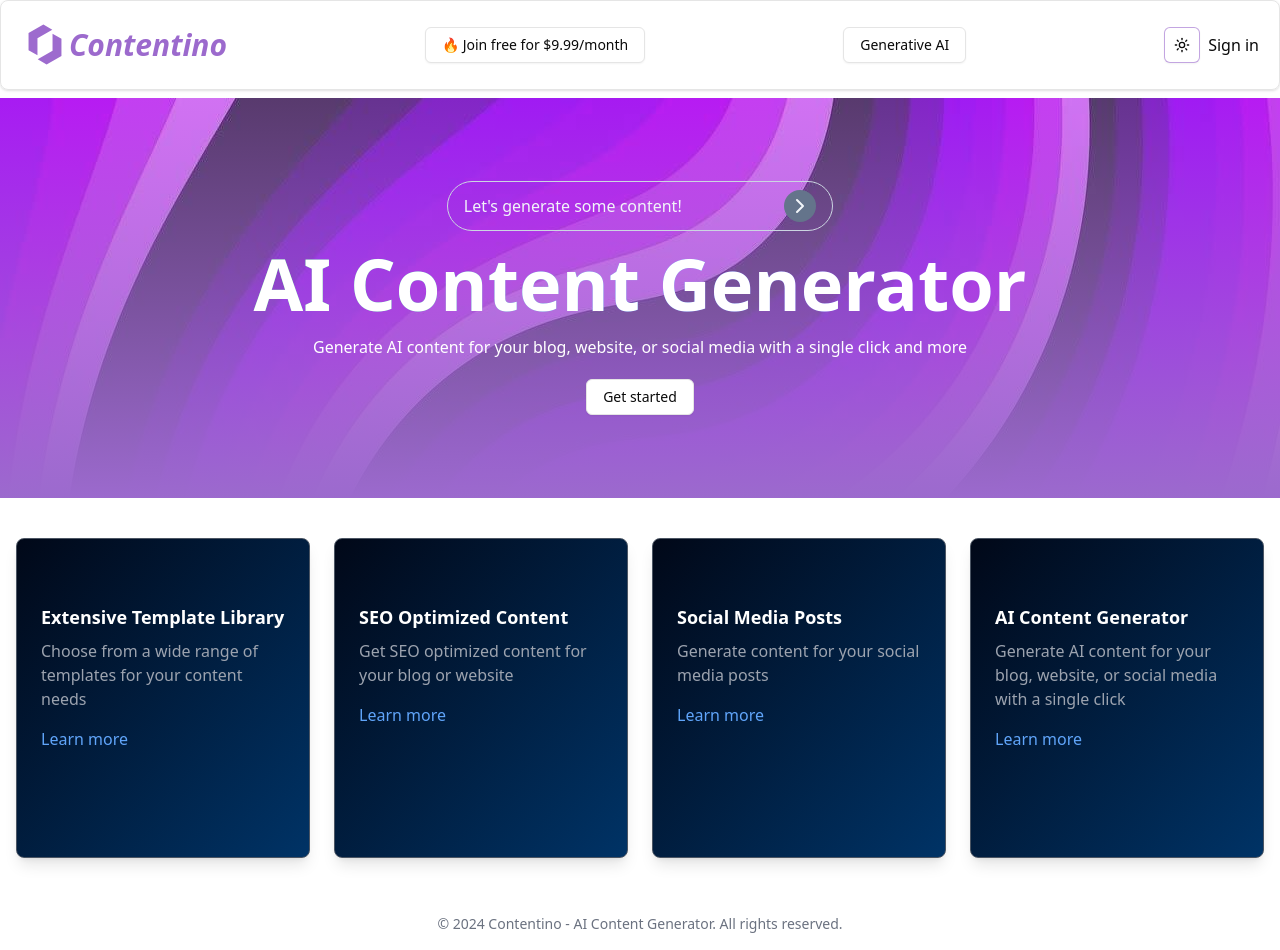
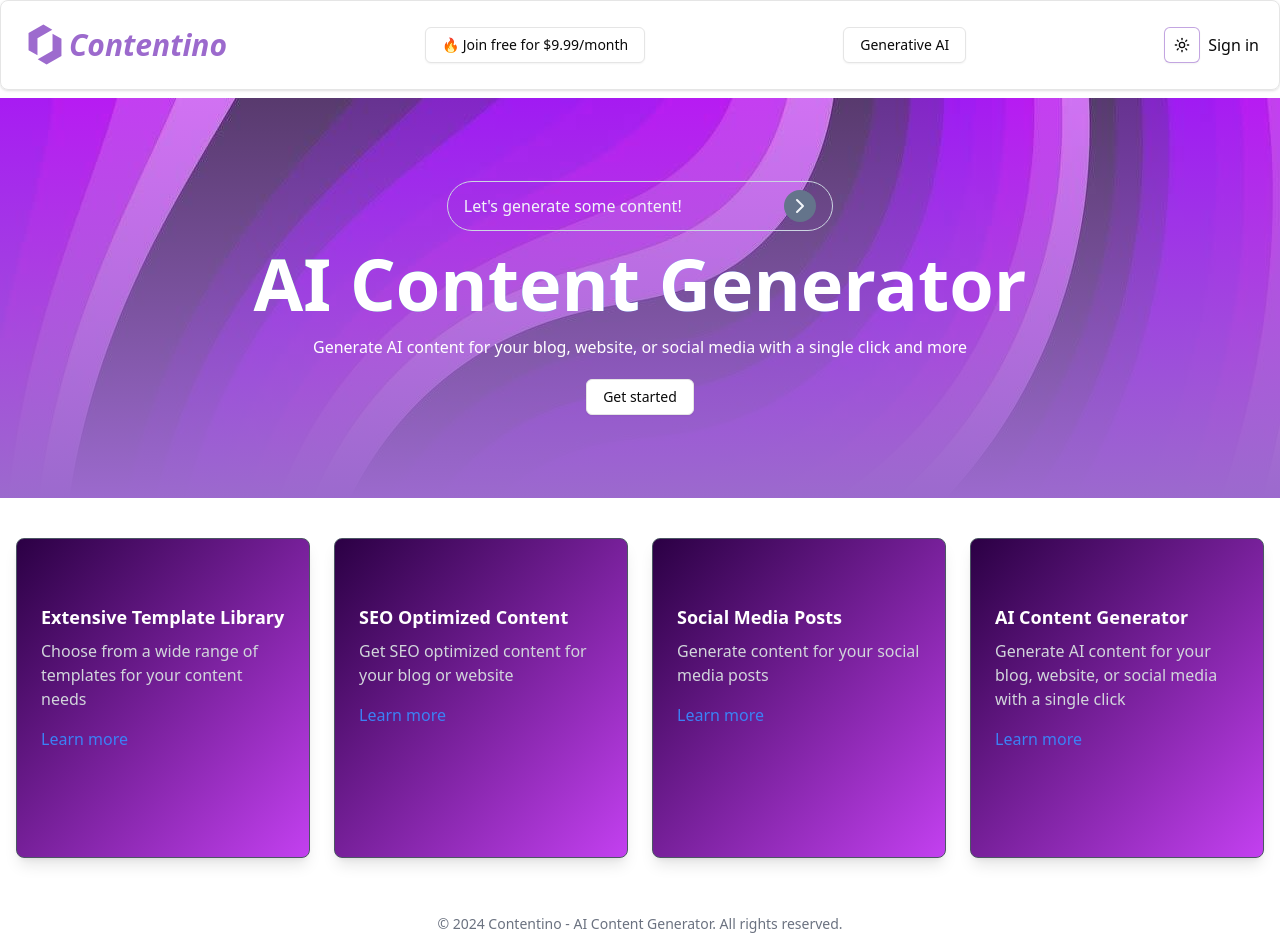
Before and after one commit to zana-abdollahpour/contentino, a Next.js app: page / in a window 1280 px wide. Built offline with nearby package versions, Linux system fonts and the light colour scheme; no server answers.

Commit message:
improve promo card ui

```diff
--- a/src/components/cards/promo-card.tsx
+++ b/src/components/cards/promo-card.tsx
@@ -17,12 +17,12 @@ export default function PromoCard({
       <div
         className={twMerge(
           "relative flex h-80 transform flex-col items-start rounded-lg border border-gray-600 p-6 transition-transform",
-          "bg-opacity-80 bg-gradient-to-br from-[#010818] to-[#003366] shadow-lg hover:scale-105 hover:shadow-2xl",
+          "bg-opacity-80 bg-gradient-to-br from-[#2b0044] to-[#c340f0] shadow-lg hover:scale-105 hover:shadow-2xl",
         )}
       >
         <h3 className="mb-2 pt-10 text-lg font-semibold text-white">{title}</h3>
-        <p className="mb-4 text-gray-400">{description}</p>
-        <a href={link} className="text-blue-400 hover:underline">
+        <p className="mb-4 text-gray-300">{description}</p>
+        <a href={link} className="text-blue-500 hover:underline">
           Learn more
         </a>
       </div>
```
